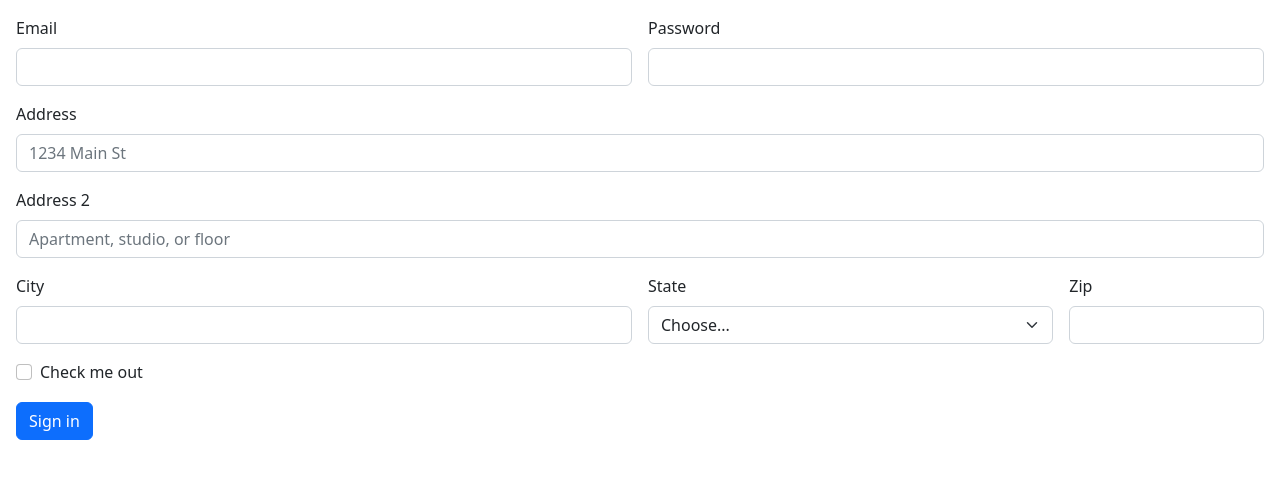
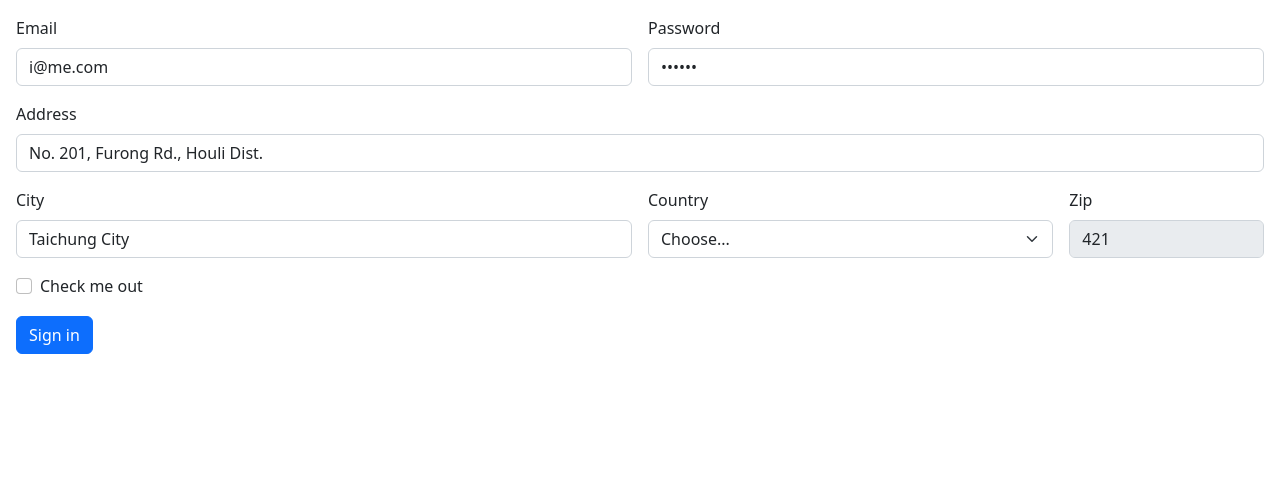
Before and after one commit to urbrioche/angular-typed-forms, an Angular app: page / in a window 1280 px wide. Shown: the top 478 px of the page. Built offline with nearby package versions, Linux system fonts and the light colour scheme.

Commit message:
第1種方式: form model

```diff
--- a/src/app/app.module.ts
+++ b/src/app/app.module.ts
@@ -3,6 +3,7 @@ import { BrowserModule } from '@angular/platform-browser';
 
 import { AppComponent } from './app.component';
 import { TypedFormDemoComponent } from './typed-form-demo/typed-form-demo.component';
+import {ReactiveFormsModule} from '@angular/forms';
 
 @NgModule({
   declarations: [
@@ -10,7 +11,8 @@ import { TypedFormDemoComponent } from './typed-form-demo/typed-form-demo.compon
     TypedFormDemoComponent
   ],
   imports: [
-    BrowserModule
+    BrowserModule,
+    ReactiveFormsModule
   ],
   providers: [],
   bootstrap: [AppComponent]
--- a/src/app/typed-form-demo/typed-form-demo.component.html
+++ b/src/app/typed-form-demo/typed-form-demo.component.html
@@ -1,28 +1,24 @@
 <div class="p-3 m-0">
 
-  <form class="row g-3">
+  <form class="row g-3" [formGroup]="form">
     <div class="col-md-6">
       <label for="inputEmail4" class="form-label">Email</label>
-      <input type="email" class="form-control" id="inputEmail4">
+      <input type="email" class="form-control" id="inputEmail4" [formControl]="form.controls.email">
     </div>
     <div class="col-md-6">
       <label for="inputPassword4" class="form-label">Password</label>
-      <input type="password" class="form-control" id="inputPassword4">
+      <input type="password" class="form-control" id="inputPassword4" formControlName="password">
     </div>
     <div class="col-12">
       <label for="inputAddress" class="form-label">Address</label>
-      <input type="text" class="form-control" id="inputAddress" placeholder="1234 Main St">
-    </div>
-    <div class="col-12">
-      <label for="inputAddress2" class="form-label">Address 2</label>
-      <input type="text" class="form-control" id="inputAddress2" placeholder="Apartment, studio, or floor">
+      <input type="text" class="form-control" id="inputAddress" placeholder="Your Address" [formControl]="form.controls.address">
     </div>
     <div class="col-md-6">
       <label for="inputCity" class="form-label">City</label>
-      <input type="text" class="form-control" id="inputCity">
+      <input type="text" class="form-control" id="inputCity" [formControl]="form.controls.city">
     </div>
     <div class="col-md-4">
-      <label for="inputState" class="form-label">State</label>
+      <label for="inputState" class="form-label">Country</label>
       <select id="inputState" class="form-select">
         <option selected>Choose...</option>
         <option>...</option>
@@ -30,7 +26,7 @@
     </div>
     <div class="col-md-2">
       <label for="inputZip" class="form-label">Zip</label>
-      <input type="text" class="form-control" id="inputZip">
+      <input type="text" class="form-control" id="inputZip" [formControl]="form.controls.zip">
     </div>
     <div class="col-12">
       <div class="form-check">
--- a/src/app/typed-form-demo/typed-form-demo.component.ts
+++ b/src/app/typed-form-demo/typed-form-demo.component.ts
@@ -1,4 +1,5 @@
-import { Component, OnInit } from '@angular/core';
+import {Component, OnInit} from '@angular/core';
+import {FormBuilder, FormGroup} from '@angular/forms';
 
 @Component({
   selector: 'app-typed-form-demo',
@@ -7,9 +8,19 @@ import { Component, OnInit } from '@angular/core';
 })
 export class TypedFormDemoComponent implements OnInit {
 
-  constructor() { }
+  form = this.fb.group({
+    email: this.fb.control('i@me.com'),
+    password: this.fb.control('abc123'),
+    address: this.fb.control('No. 201, Furong Rd., Houli Dist.'),
+    city: this.fb.control('Taichung City'),
+    zip: this.fb.control('421'),
+  });
+
+  constructor(private fb: FormBuilder) {
+  }
 
   ngOnInit(): void {
+    this.form.controls.zip.disable();
   }
 
 }
```
